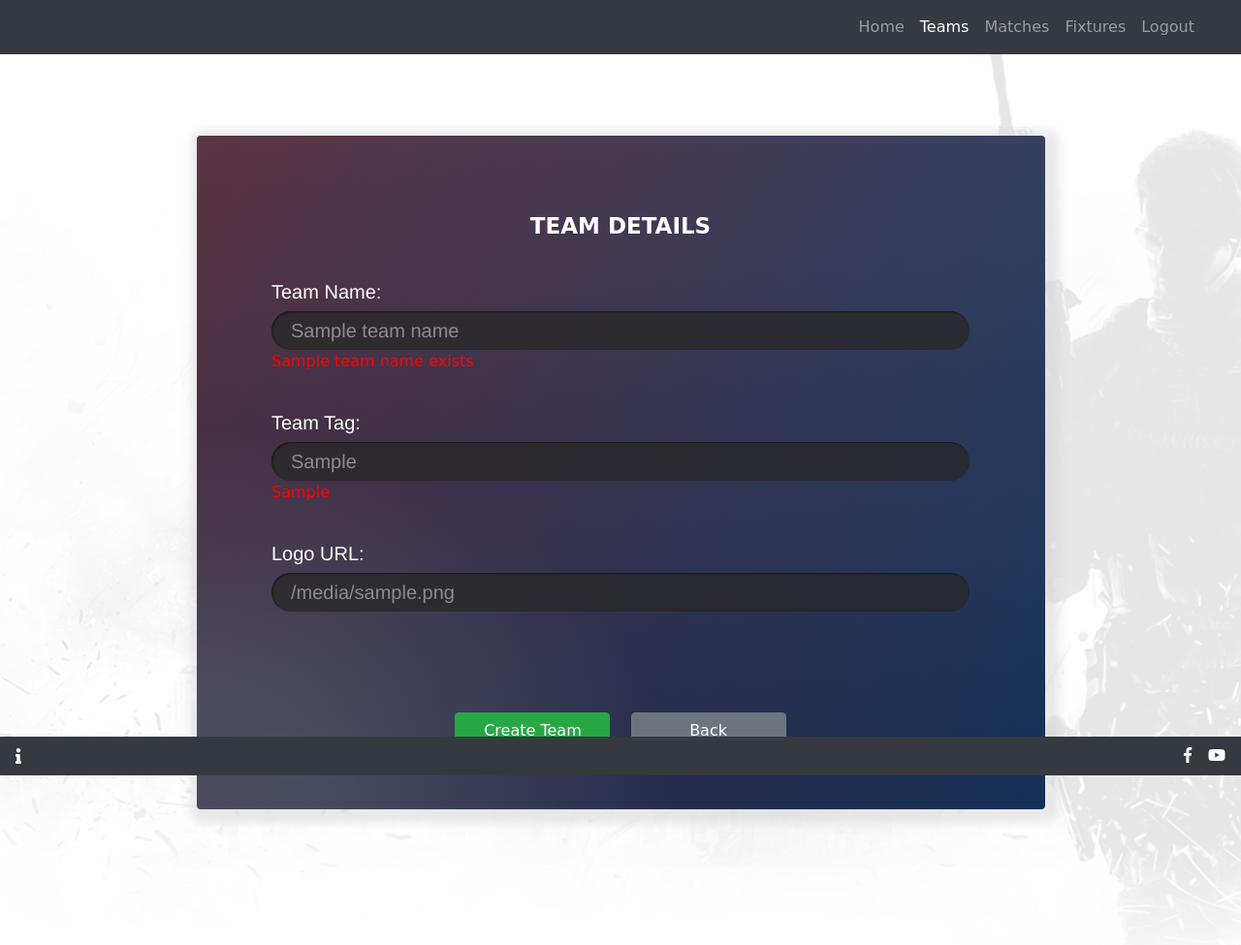
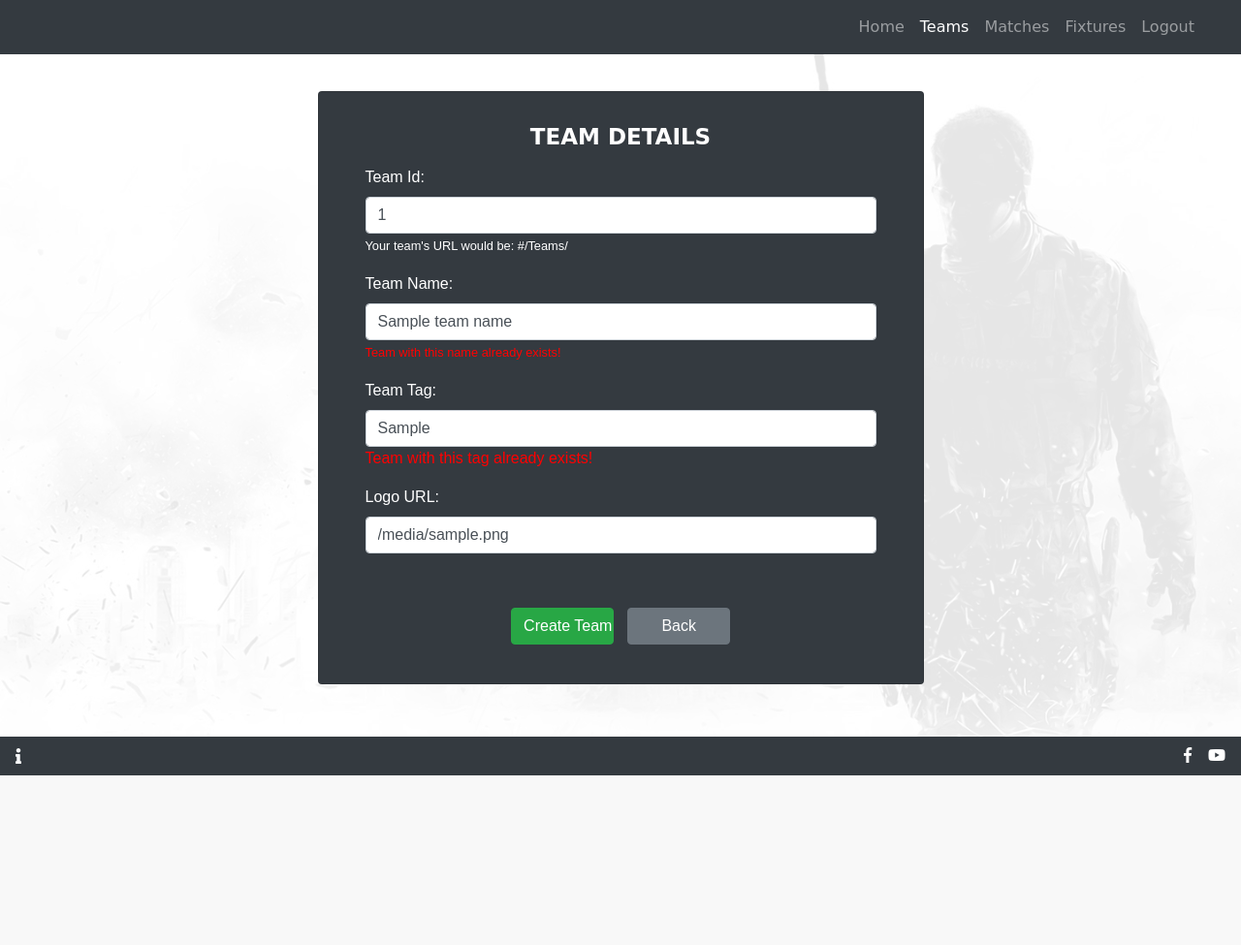
Before and after one commit to SanketRevankar/TournamentManagementPy, a Django app: template templates/TeamFormation/create_team.html in a window 1280 px wide. Shown: the whole page at 97% size. After the commit the page ends 800 px from the top, so only its background shows below. Run offline with Django 3.2, Linux system fonts and the light colour scheme; the template is opened without the code that fills it: most values are stand-ins (such as "Sample title", 1, 10 or a date in 2020); some libraries are stand-ins or nearby versions; some web fonts are replaced.

Commit message:
Update how taem captains work
Signed-off-by: Sanket Revankar <26522131+SanketRevankar@users.noreply.github.com>

```diff
--- a/Home/views.py
+++ b/Home/views.py
@@ -59,7 +59,7 @@ def welcome(request):
             'max_players': max_players,
         }
 
-        if team_id == id_:
+        if team_data['captain'] == id_ or team_data.get('vice_captain') == id_:
             players = team_data['join_requests']
             join_requests = players.__len__() if players else 0
             context['join_requests'] = join_requests
--- a/Manager/api/Functions.py
+++ b/Manager/api/Functions.py
@@ -6,7 +6,7 @@ import pandas as pd
 from TournamentManagementPy import handler
 from constants import StringConstants as sC, PyConstants as pC
 from firestore_data.MatchData import MatchList
-from firestore_data.PlayerData import PlayerList
+from firestore_data.PlayerData import PlayerList, SteamList
 from firestore_data.ServerData import ServerList
 from firestore_data.TeamData import TeamList
 
@@ -1266,7 +1266,7 @@ def player_list():
 
     return {'html': """<div style="text-align: center; margin-top: 10vh; background: rgb(0,0,0,.25); padding: 4vh;">
     <h1>Player List updated successfully</h1>
-    </div>""", 'data': PlayerList}
+    </div>""", 'data': SteamList}
 
 
 def server_list():
--- a/helpers/AuthenticationHelper.py
+++ b/helpers/AuthenticationHelper.py
@@ -54,7 +54,10 @@ class AuthenticationHelper:
         :param target_id: Id of the Target Player
         """
 
-        if player_id != handler.dataHelper.get_team_id_by_player_id(player_id):
+        team_id = handler.dataHelper.get_team_id_by_player_id(player_id)
+        team_data = handler.dataHelper.get_team_data_by_id(team_id)
+
+        if player_id != team_data['captain'] and player_id != team_data.get('vice_captain'):
             handler.logHelper.log_it_api(request, __name__ + '.validate_captain', target=target_id, authorized=False)
             raise PermissionDenied('Only captains can modify their team.')
 
--- a/helpers/DataHelper.py
+++ b/helpers/DataHelper.py
@@ -16,7 +16,7 @@ class DataHelper:
         """
 
         self.MODE = handler.config[sC.PROJECT_DETAILS][sC.MODE]
-        self.mode_9 = True if self.MODE == 9 else False
+        self.mode_9 = self.MODE == '9'
 
     def get_player_steam_id(self, player_id):
         """
@@ -84,8 +84,8 @@ class DataHelper:
         :return: Captain's and V. Captains Details as a Dict Object
         """
 
-        captain_data = self.get_player_data_by_id(team_id)
         team_data = self.get_team_data_by_id(team_id)
+        captain_data = self.get_player_data_by_id(team_data['captain'])
         vc_data_ = {}
         if 'vice_captain' in team_data:
             vc_data = self.get_player_data_by_id(team_data['vice_captain'])
--- a/helpers/LocalDataHelper.py
+++ b/helpers/LocalDataHelper.py
@@ -527,7 +527,6 @@ class LocalDataHelper:
 
                 stats[team][stat[0]][stat[1]] += 1
 
-        print(stats)
         return stats
 
     def save_logs(self, match_name):
--- a/static/js/load_photo.js
+++ b/static/js/load_photo.js
@@ -1,7 +1,7 @@
 var isPhoto = false;
 
 function testImage(url, timeoutT) {
-    return new Promise(function (resolve, reject) {
+    return new Promise(function (resolve, _) {
         var timeout = timeoutT || 5000;
         var timer, img = new Image();
         img.onerror = img.onabort = function () {
--- a/templates/TeamFormation/create_team.html
+++ b/templates/TeamFormation/create_team.html
@@ -24,31 +24,40 @@ Header
 ============================-->
 {% include "header.html" %}
 
-<div class="box-gradient wide">
-    <form action="#" method="POST" onsubmit="return photoValidate()">
+<div class="card bg-dark w-50 p-3 pr-5 pl-5">
+    <form action="#" method="POST" onsubmit="return validate()">
         {% csrf_token %}
-        <div class="form-head" style="display: table; margin: 3vw auto; text-align: center;">
+        <div class="form-head" style="display: table; margin: 1vw auto; text-align: center;">
             <a id='my-headings'>Team Details</a>
         </div>
-        <div class="form-tab">
-            <label for="usr" class="form-tab-label">Team Name: &nbsp;&nbsp;</label>
-            <input type="text" class="button_form" placeholder="Enter Full Team Name Here" id="usr" name="usr" required
-                   value="{{ team_name }}">
-            <p style="color: red;">{{ Team_name_exists }}</p>
+        <div class="form-group">
+            <label for="id_" class="form-group-label">Team Id:</label>
+            <input type="text" class="form-control" placeholder="Enter a ID Here" id="id_" name="id_" required
+                   value="{{ team_id }}" autocomplete="off">
+            <small>Your team's URL would be: {{ site_url }}/Teams/</small><small id="small_id_"></small><br>
+            <small class="invalid-feedback" style="color: red;">Should only contain A-Z, a-z and _</small>
+            <small style="color: red;">{% if Team_id_exists %}Team with this id already exists!{% endif %}</small>
         </div>
-        <div class="form-tab">
-            <label for="tag" class="form-tab-label">Team Tag: &nbsp;&nbsp;&nbsp;&nbsp;&nbsp;&nbsp;</label>
-            <input type="text" class="button_form" placeholder="Enter Tag of Your Team Here" id="tag" name="tag"
-                   required value="{{ team_tag }}">
-            <p style="color: red;">{{ Team_tag_exists }}</p>
+        <div class="form-group">
+            <label for="usr" class="form-group-label">Team Name:</label>
+            <input type="text" class="form-control" placeholder="Enter Full Team Name Here" id="usr" name="usr" required
+                   value="{{ team_name }}" autocomplete="off">
+            <small style="color: red;">{% if Team_name_exists %}Team with this name already exists!{% endif %}</small>
         </div>
-        <div class="form-tab">
-            <label for="logo_url" class="form-tab-label">Logo URL: &nbsp;&nbsp;&nbsp;&nbsp;&nbsp;</label>
-            <input type="text" class="button_form" placeholder="Paste URL of High Quality Image of your Team's Logo"
+        <div class="form-group">
+            <label for="tag" class="form-group-label">Team Tag:</label>
+            <input type="text" class="form-control" placeholder="Enter Tag of Your Team Here" id="tag" name="tag"
+                   required value="{{ team_tag }}" autocomplete="off">
+            <p style="color: red;">{% if Team_tag_exists %}Team with this tag already exists!{% endif %}</p>
+        </div>
+        <div class="form-group">
+            <label for="logo_url" class="form-group-label">Logo URL:</label>
+            <input type="text" class="form-control" placeholder="Paste URL of High Quality Image of your Team's Logo"
                    name="logo_url" id="logo_url" required value="{{ logo_url }}">
+            <small class="invalid-feedback" style="color: red;">Please validate the URL</small>
         </div>
         <div style="text-align: center;">
-            <div class="form-tab">
+            <div class="form-group">
                 <img id="logo_show" style="width:0; height: 0; visibility:hidden;" alt="" src="">
             </div>
             <input type="submit" value="Create Team" class="btn btn-success" style="width: 20%; margin-right: 2%;">
@@ -72,47 +81,57 @@ Footer
 </body>
 
 <script>
-    let isPhoto = false;
+    let logoUrl = $('#logo_url');
+    let logoShow = $("#logo_show");
+    let id = $('#id_');
 
     function testImage(url, timeoutT) {
-        return new Promise(function (resolve, reject) {
+        return new Promise(function (resolve, _) {
             const timeout = timeoutT || 5000;
             let timer, img = new Image();
             img.onerror = img.onabort = function () {
                 clearTimeout(timer);
-                $("#logo_show").attr("style", "width:0vh; height: 0vh;visibility: hidden;");
-                isPhoto = false;
+                logoShow.attr("style", "width:0vh; height: 0vh;visibility: hidden;");
+                logoUrl.removeClass('is-valid').removeClass('is-invalid');
+                logoUrl.addClass('is-invalid');
             };
             img.onload = function () {
                 clearTimeout(timer);
                 resolve("success");
-                isPhoto = true;
-                $("#logo_show").attr("style", "width:30vh; height: 30vh;visibility: inherit;").attr("src", url);
+                logoUrl.removeClass('is-valid').removeClass('is-invalid');
+                logoUrl.addClass('is-valid');
+                logoShow.attr("style", "width:30vh; height: 30vh;visibility: inherit;").attr("src", url);
             };
             timer = setTimeout(function () {
-                $("#logo_show").attr("style", "width:0vh; height: 0vh; visibility: hidden;");
+                logoShow.attr("style", "width:0vh; height: 0vh; visibility: hidden;");
             }, timeout);
             img.src = url;
         });
     }
 
-    $(document).ready(function () {
-        $('#logo_url').keyup(function () {
-            const search = $(this).val();
-            if (search !== '') {
-                testImage(search, 300);
-            } else {
-                $("#logo_show").attr("style", "width:0vh; height: 0vh;visibility: hidden;");
-            }
-        });
+    logoUrl.keyup(function () {
+        const search = $(this).val();
+        if (search.match('^http.*$')) {
+            testImage(search, 300);
+        } else {
+            logoUrl.removeClass('is-valid').removeClass('is-invalid');
+            logoUrl.addClass('is-invalid');
+            logoShow.attr("style", "width:0vh; height: 0vh;visibility: hidden;");
+        }
     });
 
-    function photoValidate() {
-        if (isPhoto)
-            return true;
-        else {
-            window.alert('Enter Valid Image URL to continue.');
-            return false;
+    function validate() {
+        return logoUrl.hasClass('is-valid') && id.hasClass('is-valid');
+    }
+
+    id.on('input', function() {
+        const team_id = $(this).val();
+        $('#small_id_').html(team_id);
+        $(this).removeClass('is-valid').removeClass('is-invalid');
+        if (team_id.match('^[A-Za-z_]+$')) {
+            $(this).addClass('is-valid');
+        } else {
+            $(this).addClass('is-invalid');
         }
-    }
+    });
 </script>
--- a/templates/TeamFormation/manage_team.html
+++ b/templates/TeamFormation/manage_team.html
@@ -54,7 +54,7 @@ Header
                     <a target="_blank" href="https://steamcommunity.com/profiles/{{ steam_url_id }}"> {{ username }}</a>
                 </td>
                 <td>
-                    {% if id != player_id %}
+                    {% if id != player_id and player_id != captain %}
                         <a href="#" class="btn btn-danger float-right ml-2" role="button"
                            data-toggle="confirmation" id="kick-{{ player_id }}"
                            data-btn-ok-label="Kick!" data-btn-ok-class="btn-danger"
```
Also changed, not shown: Manager/api/PutRequests.py (+7 -0 lines), TeamFormation/api/Functions.py (+9 -5 lines), TeamFormation/views.py (+19 -16 lines), helpers/FireStoreHelper.py (+10 -6 lines), templates/Home/home.html (+4 -4 lines), templates/TeamFormation/edit_team.html (+8 -8 lines), 1 other file.
